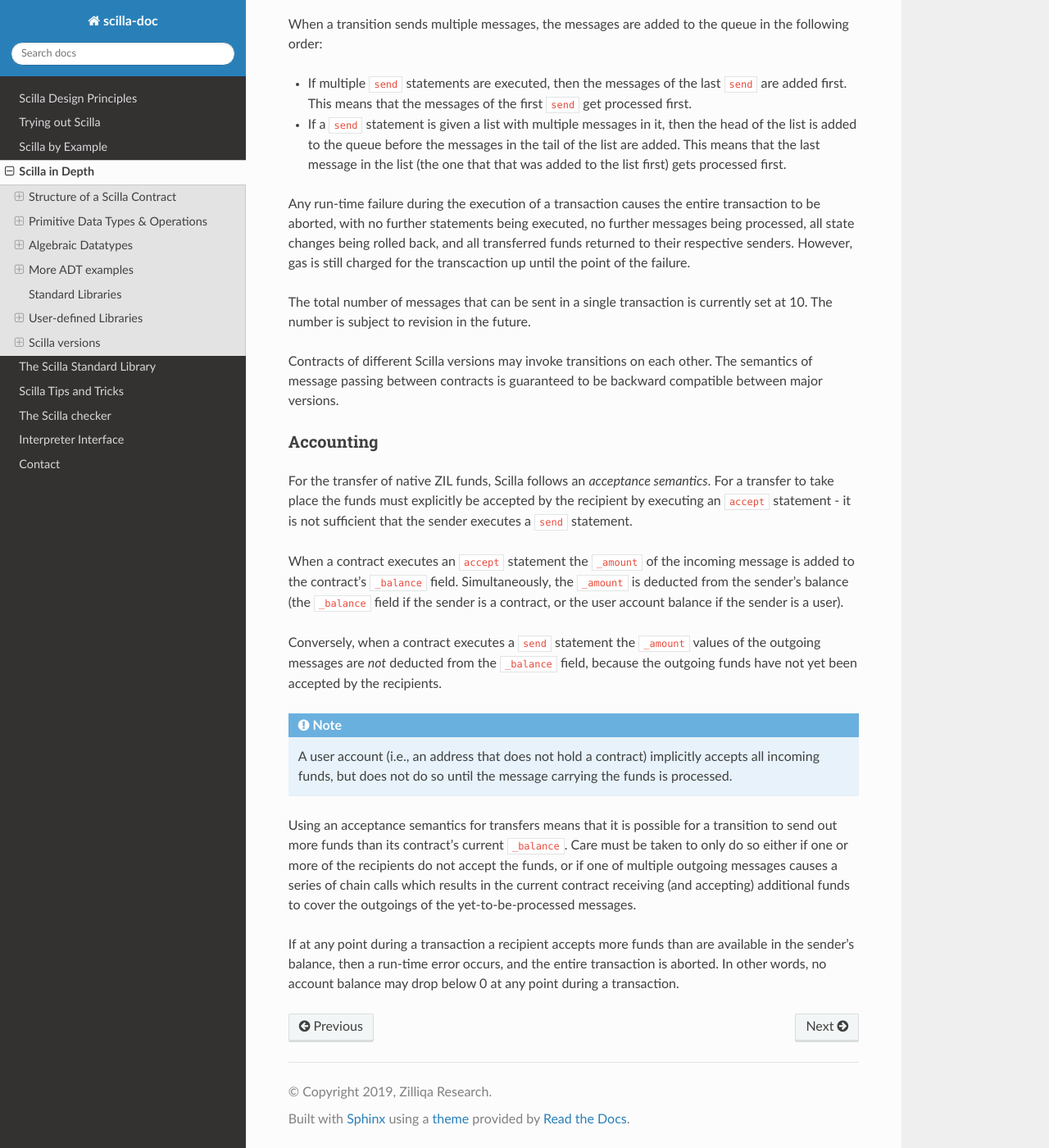
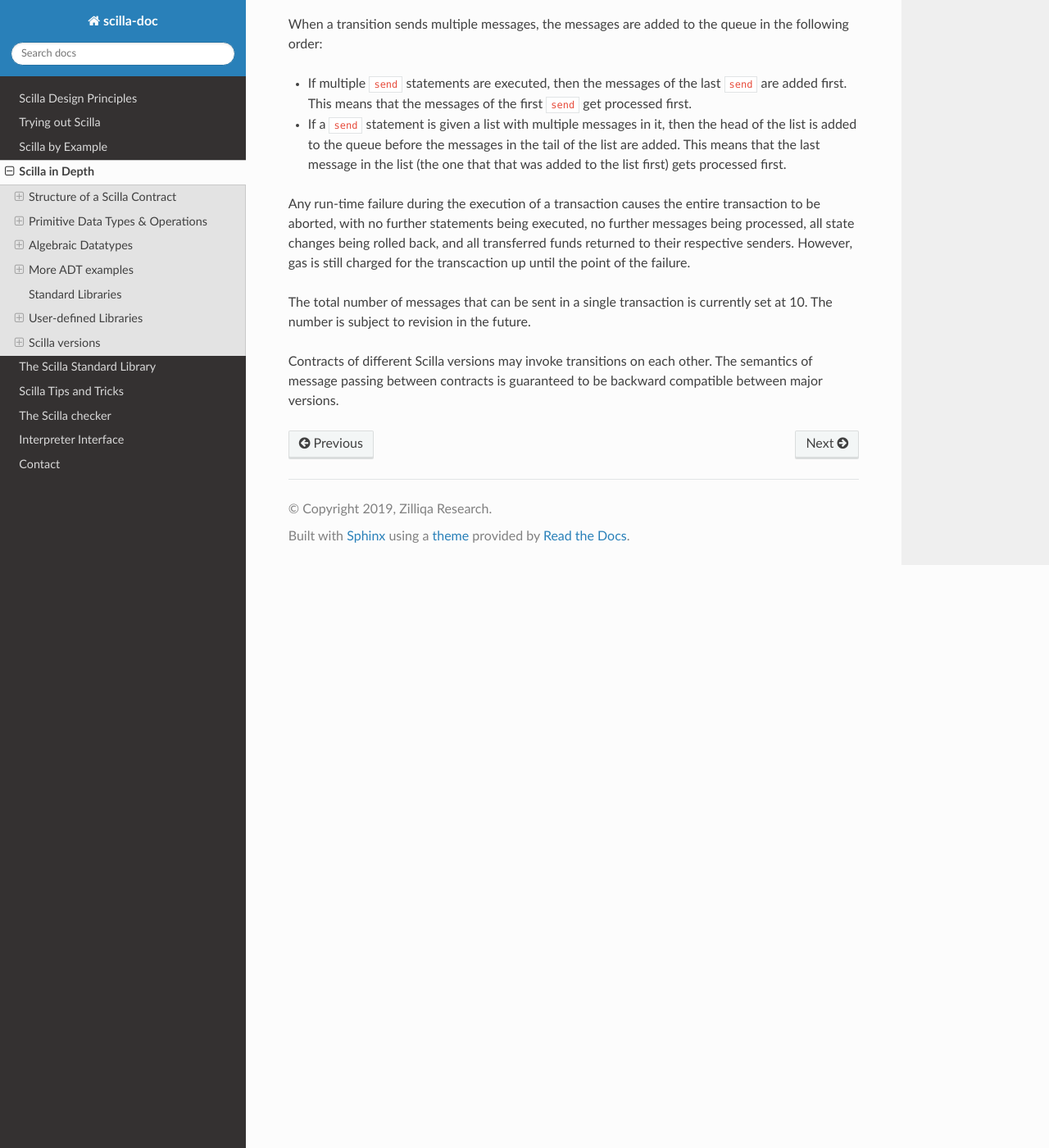
Before and after one commit to Zilliqa/scilla-docs, a Sphinx documentation site: the page built from docs/source/scilla-in-depth.rst, in a window 1280 px wide and 1400 px high, scrolled down 44681 px. Shown: the whole window at 82% size. Built offline with Sphinx 7.4.7 and the Read the Docs theme 2.0.0, drawn with Linux system fonts in a browser that asks for light colours.

Commit message:
Removed Accounting section due to uncertainty about exact semantics

```diff
--- a/docs/source/scilla-in-depth.rst
+++ b/docs/source/scilla-in-depth.rst
@@ -2575,42 +2575,3 @@ future.
 Contracts of different Scilla versions may invoke transitions on each
 other. The semantics of message passing between contracts is
 guaranteed to be backward compatible between major versions.
-
-
-Accounting
-**********
-
-For the transfer of native ZIL funds, Scilla follows an `acceptance
-semantics`. For a transfer to take place the funds must explicitly be
-accepted by the recipient by executing an ``accept`` statement - it is
-not sufficient that the sender executes a ``send`` statement.
-
-When a contract executes an ``accept`` statement the ``_amount`` of
-the incoming message is added to the contract's ``_balance``
-field. Simultaneously, the ``_amount`` is deducted from the sender's
-balance (the ``_balance`` field if the sender is a contract, or the
-user account balance if the sender is a user).
-
-Conversely, when a contract executes a ``send`` statement the
-``_amount`` values of the outgoing messages are `not` deducted from
-the ``_balance`` field, because the outgoing funds have not yet been
-accepted by the recipients.
-
-.. note::
-
-   A user account (i.e., an address that does not hold a contract)
-   implicitly accepts all incoming funds, but does not do so until the
-   message carrying the funds is processed.
-
-Using an acceptance semantics for transfers means that it is possible
-for a transition to send out more funds than its contract's current
-``_balance``. Care must be taken to only do so either if one or more
-of the recipients do not accept the funds, or if one of multiple
-outgoing messages causes a series of chain calls which results in the
-current contract receiving (and accepting) additional funds to cover
-the outgoings of the yet-to-be-processed messages.
-
-If at any point during a transaction a recipient accepts more funds
-than are available in the sender's balance, then a run-time error
-occurs, and the entire transaction is aborted. In other words, no
-account balance may drop below 0 at any point during a transaction.
```
